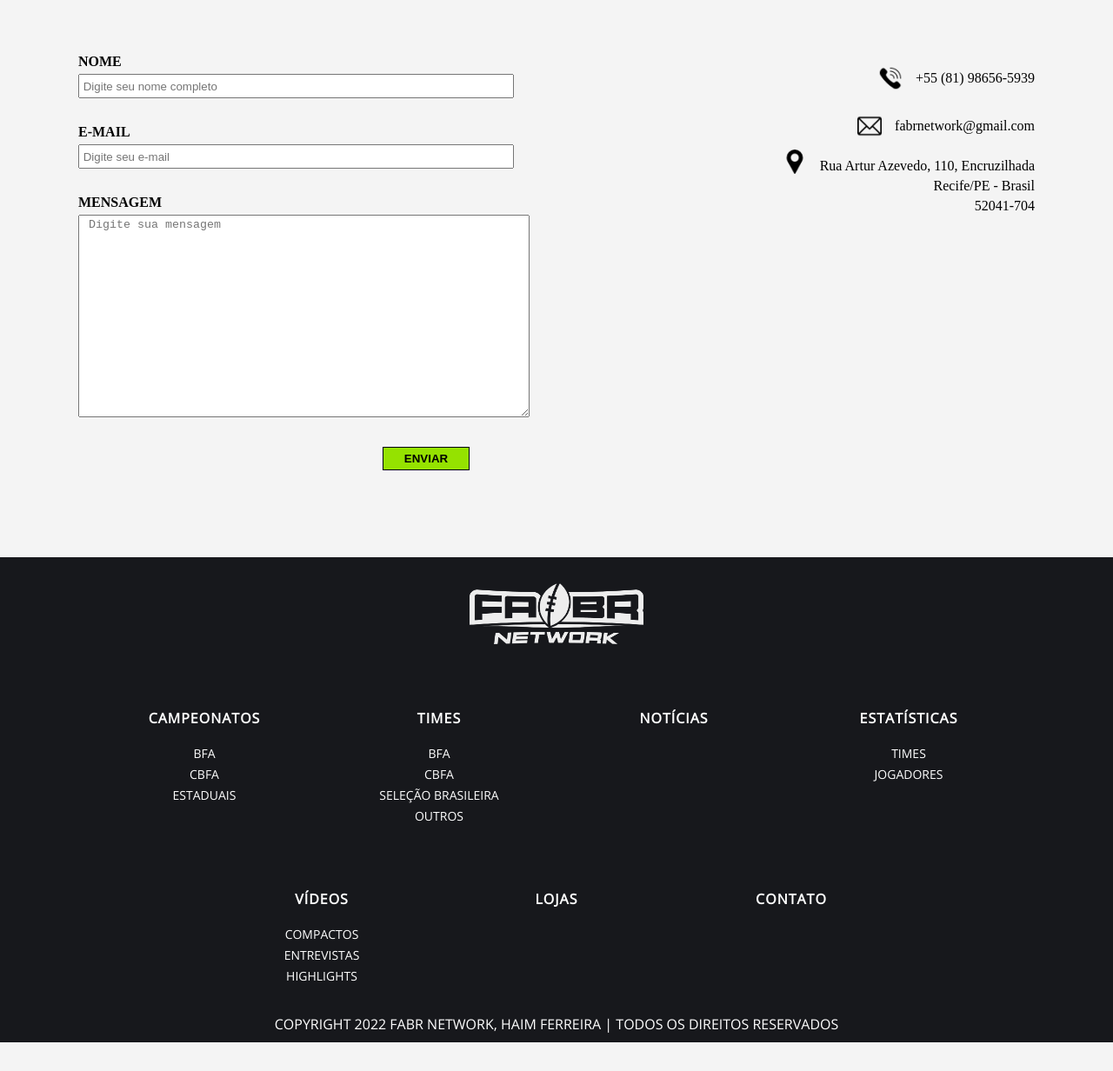
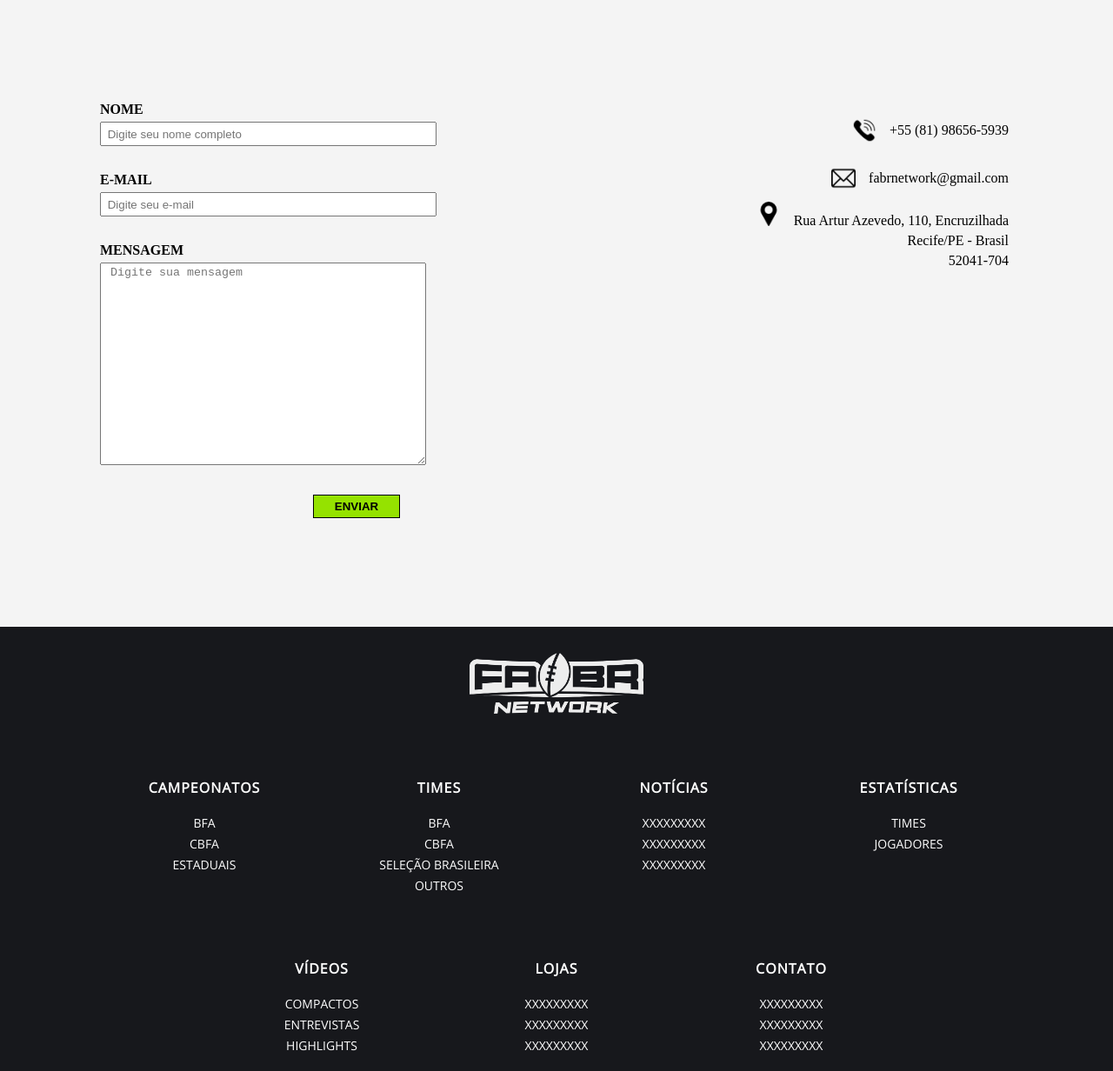
Before and after one commit to diegofmsantos/projeto-fabr, a plain HTML site: page contato.html in a window 1280 px wide. Shown: the part 368-1600 px from the top of the page at 87% size. Before the commit the page ends 1567 px from the top, so only its background shows below. Drawn offline with Linux system fonts and the light colour scheme.

Commit message:
atualizando responsividade

```diff
--- a/contato.html
+++ b/contato.html
@@ -18,7 +18,7 @@
                 <a href="https://www.instagram.com/fabrnetwork/" target="_blank"><img src="imagens/instagram.png" alt="Logo-Insta"></a>
                 <a href="https://www.youtube.com/watch?v=GmbwHOJElbE" target="_blank"><img src="imagens/youtube.png" alt="Logo-YT"></a>
                 <a href="https://twitter.com/haimferreiraa" target="_blank"><img src="imagens/twitter.png" alt="Logo-Twitter"></a>
-                <input type="text" name="buscar" id="buscar" size="40" placeholder="Buscar">
+                <input type="text" name="buscar" id="buscar" size="25" placeholder="Buscar">
             </div>
         </div>
     </header>
@@ -65,18 +65,19 @@
             <article>
                 <form action="#" method="post">
                     <label for="name"> NOME <br>
-                        <input type="text" name="name" id="name" size="60" required placeholder=" Digite seu nome completo">
+                        <input type="text" name="name" id="name" size="45" required placeholder=" Digite seu nome completo">
                     </label>
                     <label for="email"> E-MAIL <br>
-                        <input type="email" name="email" id="email" size="60" required placeholder=" Digite seu e-mail">
+                        <input type="email" name="email" id="email" size="45" required placeholder=" Digite seu e-mail">
                     </label>
                     <label for="msg"> MENSAGEM <br>
-                        <textarea name="msg" id="" cols="62" rows="15" required placeholder=" Digite sua mensagem"></textarea>
+                        <textarea name="msg" id="" cols="44" rows="15" required placeholder=" Digite sua mensagem"></textarea>
                     </label>
                     <input type="submit" value="ENVIAR">
                 </form>
 
                 <section class="contact">
+                    <div class="contact-content">
                         <div class="contact-area">
                             <img src="imagens/telefone-tocando.png" alt="Logo-Telefone"><p>+55 (81) 98656-5939</p>
                         </div>
@@ -89,6 +90,7 @@
                                 <p>Rua Artur Azevedo, 110, Encruzilhada</p>
                                 <p>Recife/PE - Brasil</p>
                                 <p>52041-704</p>
+                            </div>
                         </div>
                     </div>
                 </section>
@@ -117,6 +119,9 @@
                 </div>
                 <div class="footer-area-box">
                     <h4>NOTÍCIAS</h4>
+                    <p>XXXXXXXXX</p>
+                    <p>XXXXXXXXX</p>
+                    <p>XXXXXXXXX</p>
                 </div>
                 <div class="footer-area-box">
                     <h4>ESTATÍSTICAS</h4>
@@ -131,9 +136,15 @@
                 </div>
                 <div class="footer-area-box">
                     <h4>LOJAS</h4>
+                    <p>XXXXXXXXX</p>
+                    <p>XXXXXXXXX</p>
+                    <p>XXXXXXXXX</p>
                 </div>
                 <div class="footer-area-box">
                     <h4>CONTATO</h4>
+                    <p>XXXXXXXXX</p>
+                    <p>XXXXXXXXX</p>
+                    <p>XXXXXXXXX</p>
                 </div>
             </div>
             <div class="footer-area-end">
--- a/contato.style.css
+++ b/contato.style.css
@@ -59,7 +59,9 @@
 .menu-area {
     display: flex;
     justify-content: space-between;
+    gap: 20px;
     margin: 50px 0px 80px 0px;
+    padding: 15px;
 }
 
 .menu-item {
@@ -89,20 +91,24 @@
 
 article {
     display: flex;
+    padding: 15px;
 }
 
 form {
+    max-width: 380px;
     flex: 1;
     display: flex;
     flex-direction: column;
     justify-content: flex-start;
     gap: 30px;
     font-weight: bold;
+    padding: 10px;
 }
 
  form input[type=text], input[type=email] {
     height: 28px;
     margin-top: 5px;
+    padding: 3px;
 }
 
 textarea {
@@ -113,7 +119,7 @@
 input[type=submit] {
     width: 100px;
     margin-left: auto;
-    margin-right: 100px;
+    margin-right: 15px;
     background-color: #95E200;
     border: 1px solid #000;
     padding: 5px;
@@ -125,6 +131,15 @@
     display: flex;
     flex-direction: column;
     align-items: flex-end;
+}
+
+.contact-content {
+    display: flex;
+    flex-direction: column;
+    justify-content: flex-start;
+    align-items: flex-end;
+    height: 250px;
+    padding: 15px;
 }
 
 .contact-area {
@@ -144,9 +159,10 @@
 }
 
 .contact-area-details {
-    height: 100px;
+    height: 70px;
     display: flex;
     flex-direction: column;
+    justify-content: center;
     align-items: flex-end;
     gap: 5px;
     margin-top: 10px;
@@ -179,7 +195,7 @@
     align-items: baseline;
     flex-wrap: wrap;
     gap: 70px;
-    margin-top: 70px;
+    margin: 70px 0px;
 }
 
 .footer-area-box {
--- a/index.style.css
+++ b/index.style.css
@@ -59,7 +59,9 @@
 .menu-area {
     display: flex;
     justify-content: space-between;
+    gap: 20px;
     margin-top: 50px;
+    padding: 15px;
 }
 
 .menu-item {
@@ -110,6 +112,7 @@
     gap: 20px;
     row-gap: 20px;
     margin-top: 50px;
+    padding: 15px;
 }
 
 .content-area {
@@ -165,7 +168,7 @@
     align-items: baseline;
     flex-wrap: wrap;
     gap: 70px;
-    margin-top: 70px;
+    margin: 70px 0px;
 }
 
 .footer-area-box {
```
Also changed, not shown: index.html (+10 -1 lines), 1 other file. Lines whose indentation alone changed are shown as unchanged.
